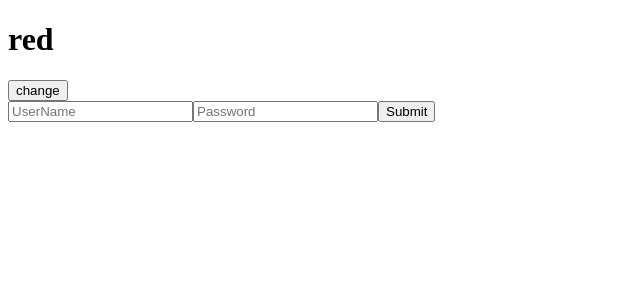
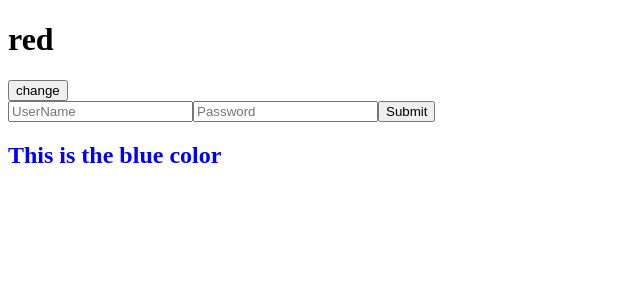
Before and after one commit to nasim341/react-hook, a React (Create React App) app: page / in a window 1280 px wide. Shown: the top 300 px of the page, without its empty margins (0-640 px from the left). Built offline with nearby package versions, Linux system fonts and the light colour scheme; no server answers.

Commit message:
conditional rendaring

```diff
--- a/src/App.js
+++ b/src/App.js
@@ -1,6 +1,7 @@
 import { useState } from "react";
 import Home from "./pages/Home";//from home
 import Banner from "./pages/Banner";
+import HomeBanner from "./pages/HomeBanner";
 
 function App() {
 const[color,setColor] = useState("red");
@@ -14,7 +15,7 @@ const[color,setColor] = useState("red");
     <button onClick={newcolor}>change</button>
     <Home></Home>
     <Banner></Banner>
-
+    <HomeBanner></HomeBanner>
   </div>
   );
 }
--- /dev/null
+++ b/src/pages/HomeBanner.js
@@ -0,0 +1,20 @@
+import React, { useState } from 'react';
+
+const HomeBanner = () => {
+    const[color,setColor]=useState("blue")
+    if(color==="blue"){
+    return (
+        <div>
+            <h2 style={{color}}>This is the blue color</h2>
+        </div>
+    );
+}else if(color==="red"){
+    return (
+        <div>
+            <h3 style={{color}}>This is the red color</h3>
+        </div>
+    );
+}
+};
+
+export default HomeBanner;
```
